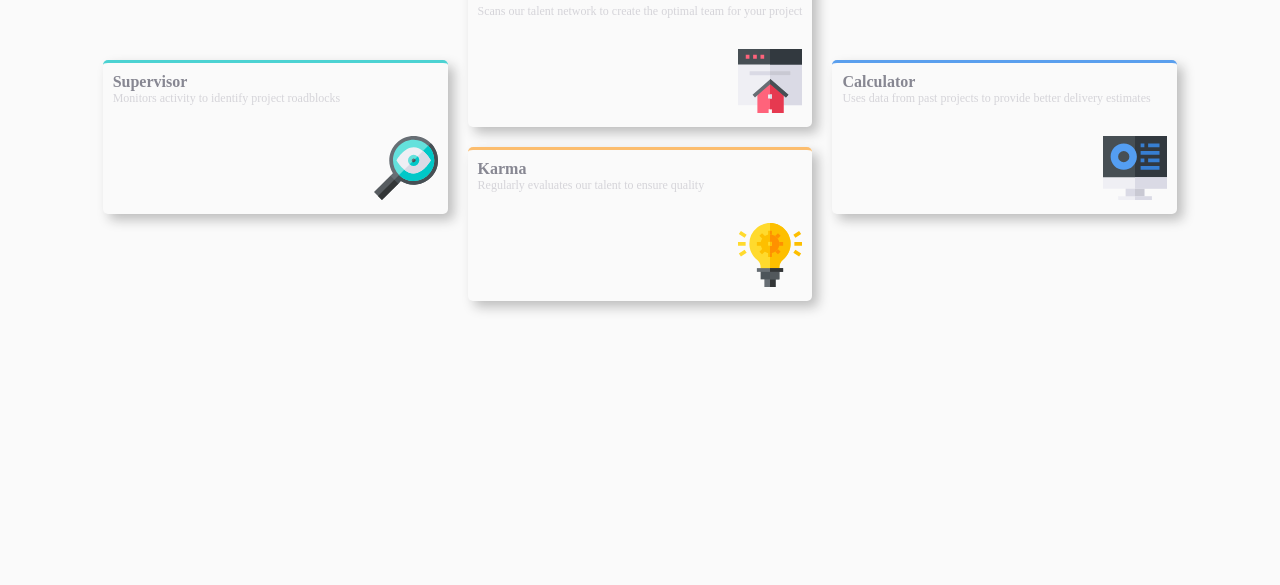
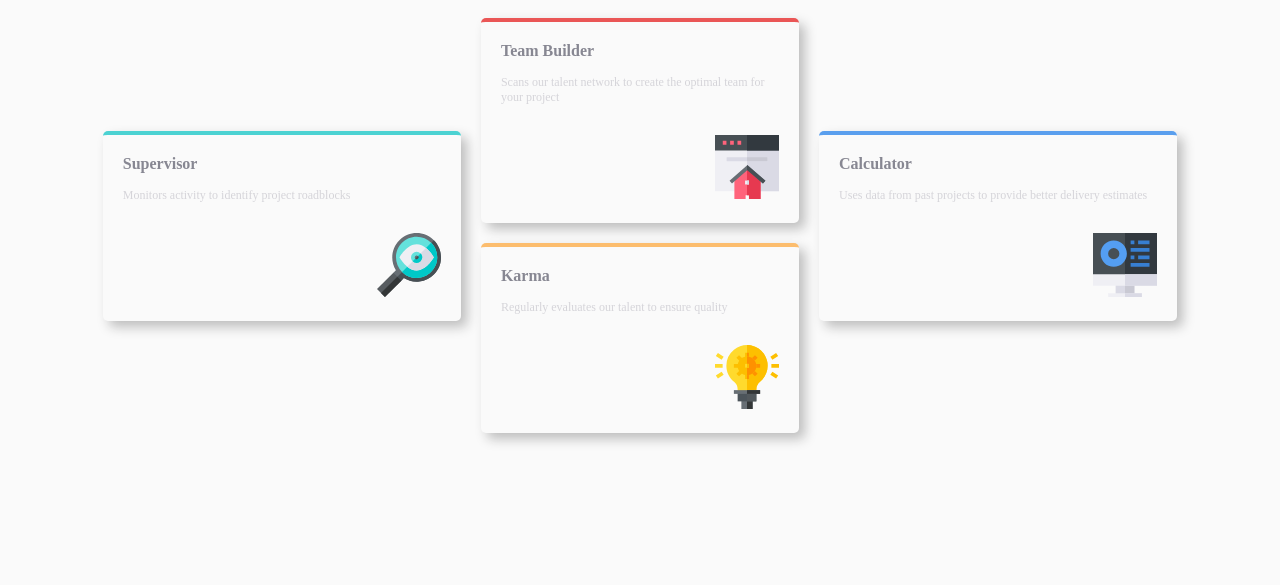
Before and after one commit to hoc-labs/fm-four-card-feature-solution, a plain HTML site: page index.html in a window 1280 px wide. Shown: the part 215-800 px from the top of the page. Drawn offline with Linux system fonts and the light colour scheme.

Commit message:
changed to use flex

```diff
--- a/index.html
+++ b/index.html
@@ -10,18 +10,17 @@
   <link rel="stylesheet" href="styles.css">
 </head>
 <body>
-
-  <main>
+    <div class="container">
+      <header>
         <div class="heading1">Reliable, efficient delivery</div>
         <div class="heading2">Powered by Technology</div>
-
         <div class="description">
           Our Artificial Intelligence powered tools use millions of project data points
           to ensure that your project is successful
         </div>
-
+      </header>
+      <main>
         <div class="cards">
-      <div>
           <div class="card supervisor">
             <div class="card-title">Supervisor</div>
             <div class="card-desc">
@@ -31,8 +30,6 @@
               <img src="images/icon-supervisor.svg">
             </div>
           </div>
-      </div>
-
           <div>
             <div class="card team-builder">
               <div class="card-title">Team Builder</div>
@@ -53,8 +50,6 @@
               </div>
             </div>
           </div>
-
-      <div>
           <div class="card calculator">
             <div class="card-title">Calculator</div>
             <div class="card-desc">
@@ -65,7 +60,7 @@
             </div>
           </div>
         </div>
+        </main>
     </div>
-  </main>
 </body>
 </html>
--- a/styles.css
+++ b/styles.css
@@ -3,49 +3,42 @@ body {
   background-color: hsl(0, 0%, 98%);
 }
 
-main {
+.container {
+
+  width:85%;
+  margin: 0 auto;
+  max-width:1100px;
+}
+
+header {
   padding:60px;
-
-  display:flex;
-  flex-direction:column;
-  align-items:center;
-  /* border: solid 1px black; */
+  text-align:center;
 }
 
 .heading2 {
-  /* border: solid 1px black; */
   font-weight:600;
   font-size:26px;
   color: #505268;
 }
 
 .heading1 {
-  /* border: solid 1px black; */
-  font-weight:400;
+   font-weight:400;
   font-size:26px;
   color: #b5b4bb;
 }
 
 .description {
-  /* border: solid 1px black; */
   font-weight:600;
   font-size:12px;
   color: #dedde2;
-  width:500px;
-  text-align:center;
 }
 
 .cards {
   margin-top:30px;
-  display: grid;
-  grid-gap: 20px;
-  grid-template-columns: repeat(3, 1fr);
-  align-items: center;
 }
 
 .card {
-  /* border: solid 3px aqua; */
-  padding:10px;
+  padding:20px;
   margin-bottom:20px;
   border-radius: 5px 5px 5px 5px;
   box-shadow:  6px 6px 12px #bebebe;
@@ -55,7 +48,8 @@ main {
 
 .card-title {
   color: #878792;
-  font-weight:600;
+  font-weight:800;
+  padding-bottom:15px;
 }
 
 .card-desc {
@@ -70,17 +64,36 @@ main {
 }
 
 .supervisor {
-  border-top: solid 3px #4cd2d2;
+  border-top: solid 4px #4cd2d2;
 }
 
 .team-builder {
-  border-top: solid 3px #ea5656;
+  border-top: solid 4px #ea5656;
 }
 
 .calculator {
-  border-top: solid 3px #5a9fee;
+  border-top: solid 4px #5a9fee;
 }
 
 .karma {
-  border-top: solid 3px #fcbd6e;
+  border-top: solid 4px #fcbd6e;
 }
+
+
+@media (min-width:500px) {
+  .cards {
+    display: flex;
+    flex-direction:row;
+    gap: 20px;
+  }
+
+  .cards > * {
+    width:100%;
+  }
+
+  .supervisor,
+  .calculator {
+    align-self:center;
+  }
+
+}
```
Lines whose indentation alone changed are shown as unchanged.
